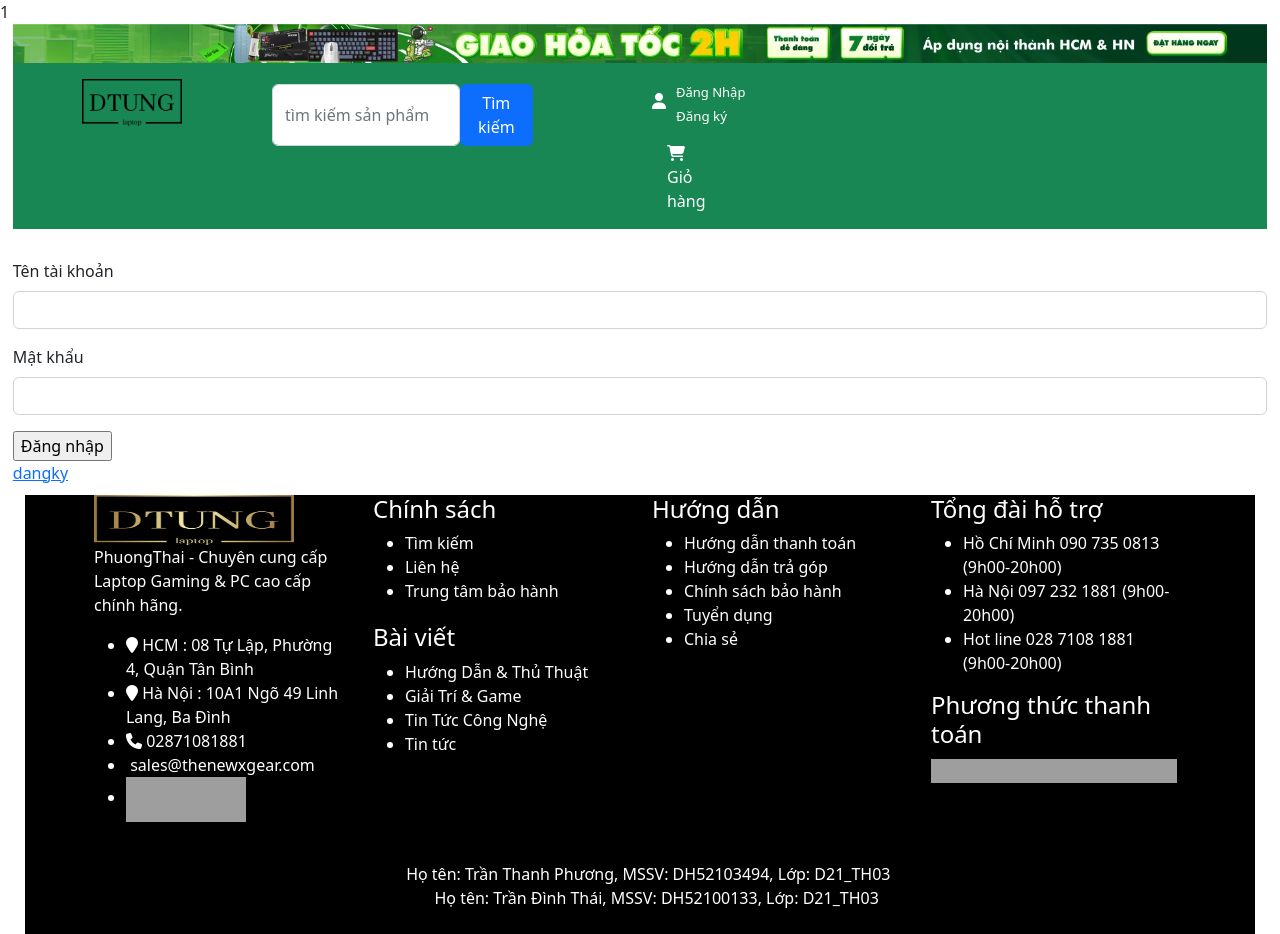
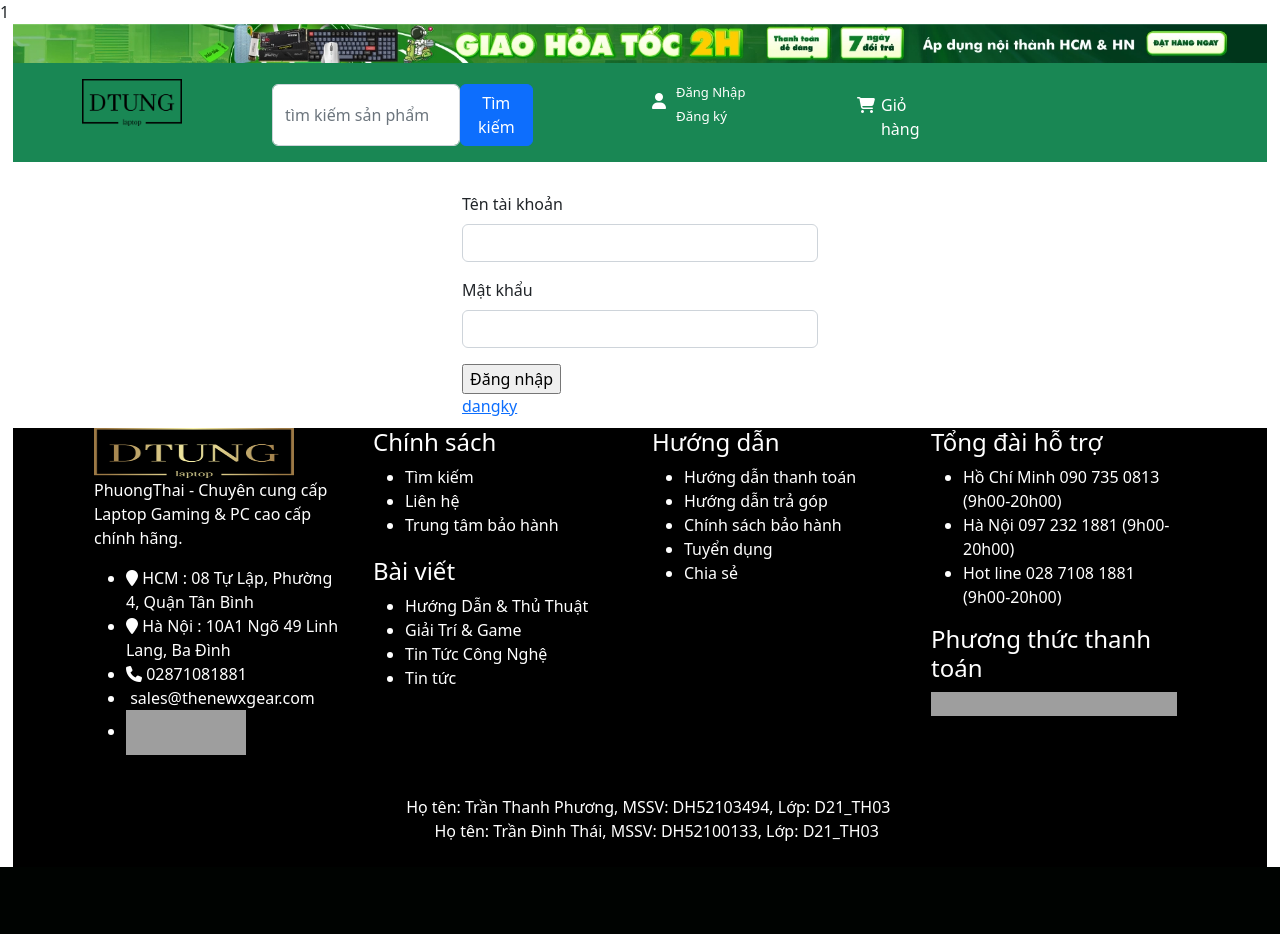
Before and after one commit to DinhThai03/-n-web, a PHP site: page /index.php?page_layout=login in a window 1280 px wide. After the commit the page ends 867 px from the top, so only its background shows below. Run offline with PHP 8.4, Linux system fonts and the light colour scheme; data that the repository does not hold is empty; a stand-in replaces the project's code that opens the database connection; grey boxes are pictures that could not be loaded.

Commit message:
sửa layout login

```diff
--- a/login.php
+++ b/login.php
@@ -15,7 +15,12 @@
 </head>
 
 <body>
-    <form action="index.php?page_layout=login" method="post">
+    <div
+        class="container">
+
+        <div class="row justify-content-center">
+        <div class="col-xs-4 col-sm-4 col-md-4 col-lg-4 ">
+        <form action="index.php?page_layout=login" method="post">
         <div class="mb-3">
             <label class="form-label">Tên tài khoản</label>
             <input type="text" name="tentk" class="form-control">
@@ -33,6 +38,15 @@
         ?>
     </form>
     <a href=" signup.php">dangky</a>
+        </div>
+
+
+        </div>
+
+
+    </div>
+
+
 </body>
 
 </html>
--- a/view/header.php
+++ b/view/header.php
@@ -29,7 +29,8 @@
                             <div class="row  ">
                                 <div style="padding-top:10px ;" class="col-1"><i class="fa fa-user text-white"
                                         aria-hidden="true"></i></div>
-                                <div class="col-9 login "><?php
+                                <div class="col-9 login ">
+                                    <?php
                                     if (isset($_SESSION['tentk']) && ($_SESSION['tentk'] != "")) {
                                         echo '<h4 class="text-white" >' . $_SESSION['tentk'] . '</h4>
                                                                 <a class="text-white" href="index.php?page_layout=logout" class="sidebar-link">
@@ -37,7 +38,7 @@
                                                                 <span>Logout</span></a>';
                                     } else {
                                         echo '    <a style="font-size: small;" href="index.php?page_layout=login">Đăng Nhập</a><br>
-                                                                <a style="font-size: smaller;" href="index.php?page_layout=signup">Đăng ký</a><br';
+                                                                <a style="font-size: smaller;" href="index.php?page_layout=signup">Đăng ký</a><br>';
                                     }
                                     ?>
 
```
Lines whose indentation alone changed are shown as unchanged.
